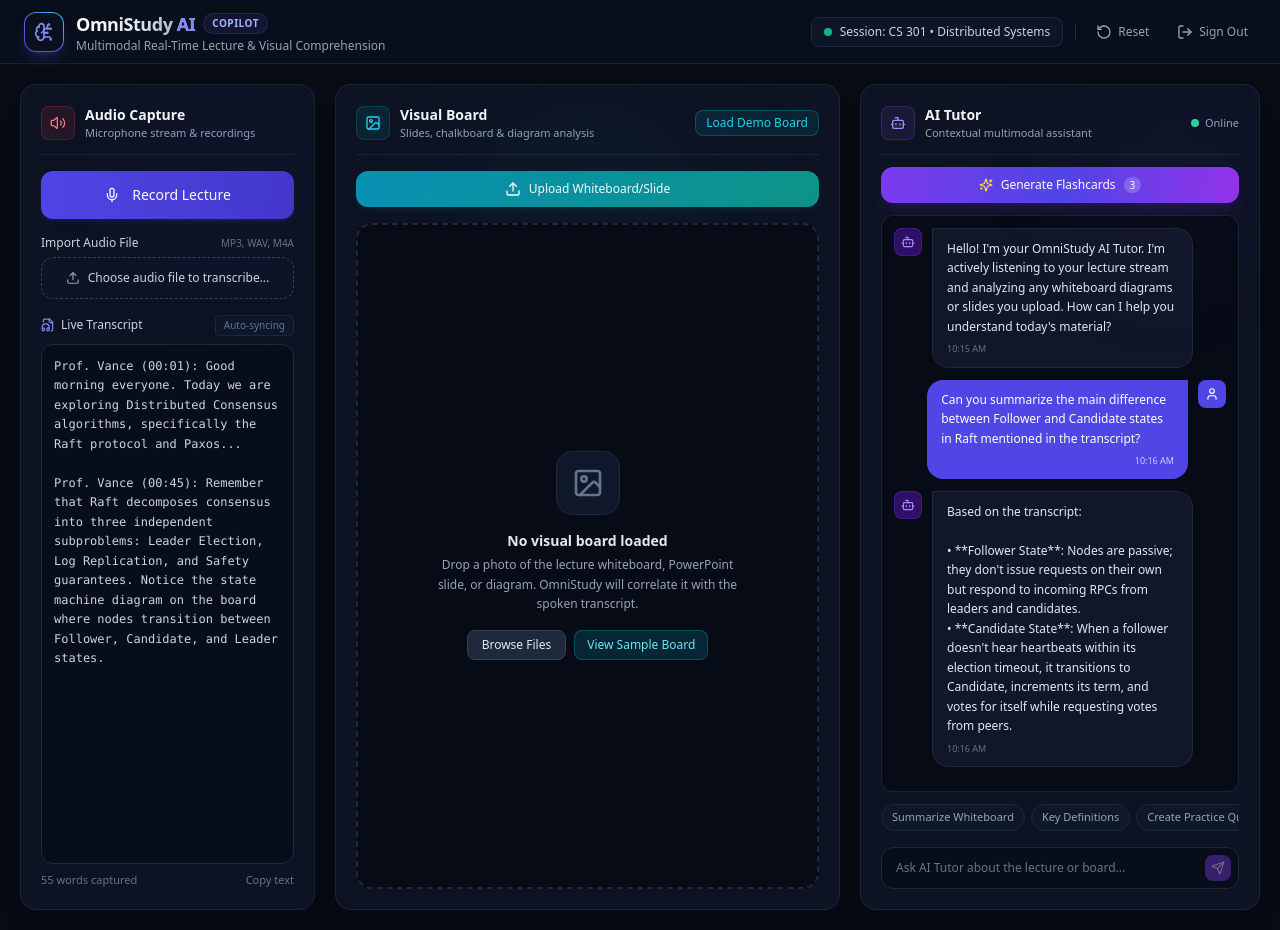
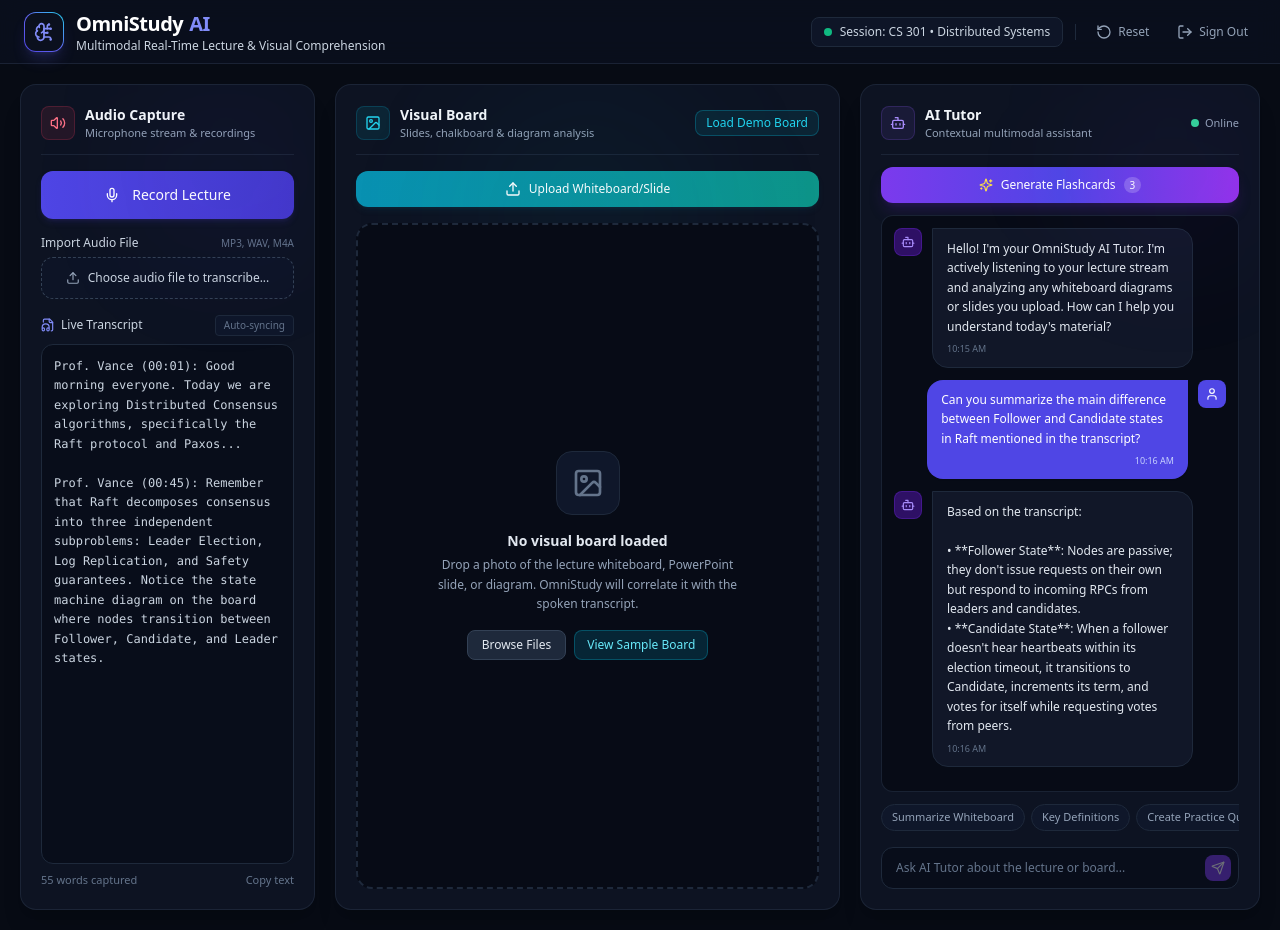
Before and after one commit to muskan170706/OmniStudy-AI, a Next.js app: page /dashboard in a window 1280 px wide. Built offline with nearby package versions, Linux system fonts and the light colour scheme.

Commit message:
Enhance OmniStudy AI header visibility with crisp white text and remove Copilot tag

```diff
--- a/src/app/dashboard/page.tsx
+++ b/src/app/dashboard/page.tsx
@@ -400,15 +400,11 @@ export default function OmniStudyDashboard() {
             </div>
           </div>
           <div>
-            <div className="flex items-center gap-2">
-              <h1 className="font-bold text-lg tracking-tight bg-gradient-to-r from-white via-slate-200 to-slate-400 bg-clip-text text-transparent">
-                OmniStudy <span className="text-indigo-400">AI</span>
-              </h1>
-              <span className="text-[10px] uppercase font-semibold px-2 py-0.5 rounded-full bg-indigo-500/10 text-indigo-300 border border-indigo-500/20 tracking-wider">
-                Copilot
-              </span>
-            </div>
-            <p className="text-xs text-slate-400 hidden sm:block">
+            <h1 className="font-extrabold text-xl tracking-tight text-white flex items-center gap-1.5">
+              <span>OmniStudy</span>
+              <span className="text-indigo-400 font-black">AI</span>
+            </h1>
+            <p className="text-xs text-slate-300 hidden sm:block font-medium">
               Multimodal Real-Time Lecture & Visual Comprehension
             </p>
           </div>
--- a/src/app/page.tsx
+++ b/src/app/page.tsx
@@ -68,14 +68,10 @@ export default function LoginPage() {
             </div>
           </div>
           <div>
-            <div className="flex items-center gap-2">
-              <span className="font-bold text-lg tracking-tight bg-gradient-to-r from-white via-slate-200 to-slate-400 bg-clip-text text-transparent">
-                OmniStudy <span className="text-indigo-400">AI</span>
-              </span>
-              <span className="text-[10px] uppercase font-semibold px-2 py-0.5 rounded-full bg-indigo-500/10 text-indigo-300 border border-indigo-500/20 tracking-wider">
-                v2.5
-              </span>
-            </div>
+            <h1 className="font-extrabold text-xl tracking-tight text-white flex items-center gap-1.5">
+              <span>OmniStudy</span>
+              <span className="text-indigo-400 font-black">AI</span>
+            </h1>
           </div>
         </div>
 
```
